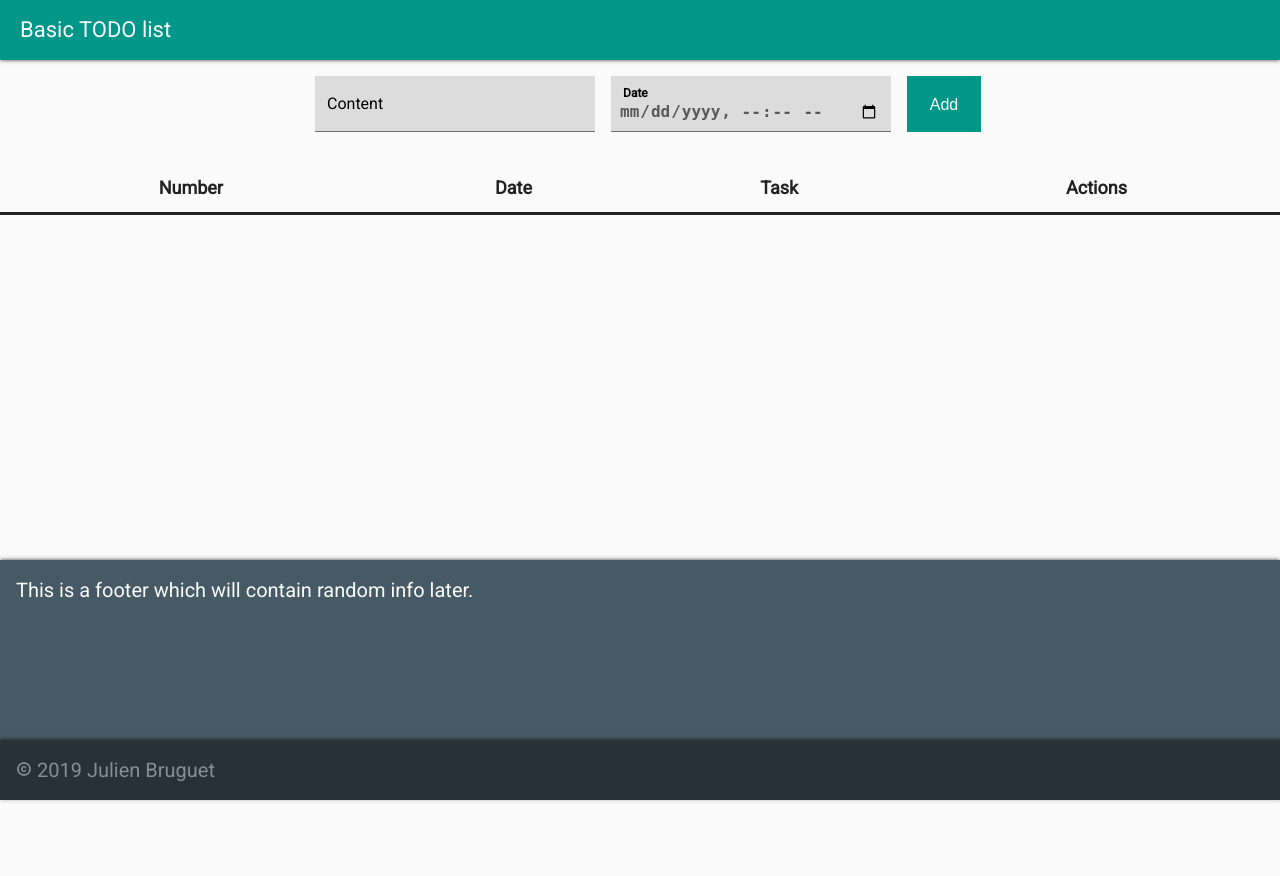
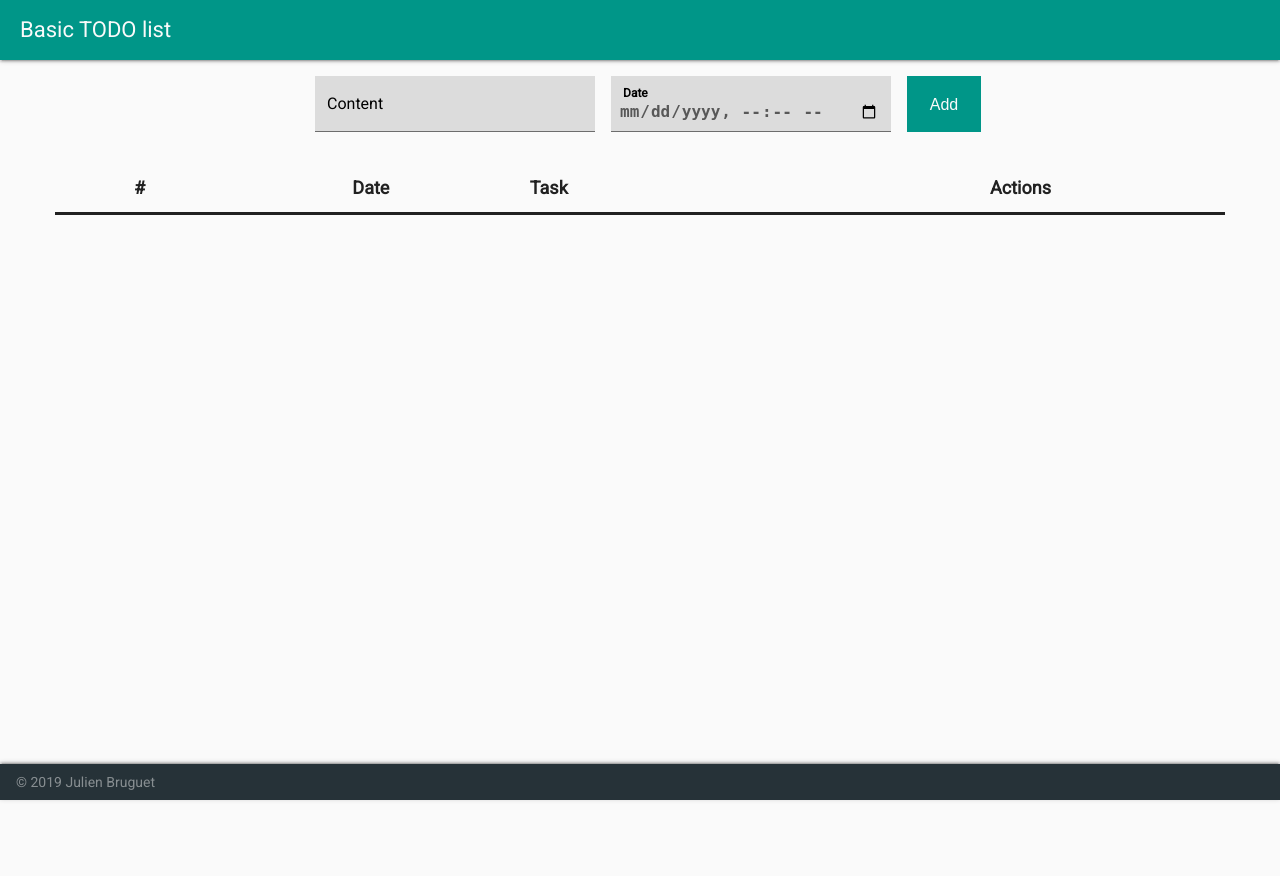
Before and after one commit to ImJulienB/basic-todo, a PHP site: page / in a window 1280 px wide. Run offline with PHP 8.4, Linux system fonts and the light colour scheme; data that the repository does not hold is empty.

Commit message:
More styling, footer modification, index.html instead of php

```diff
--- a/css/style.css
+++ b/css/style.css
@@ -5,7 +5,12 @@ body, html {
 	margin: 0;
 	font-family: 'Roboto', sans-serif;
 	background-color: #fafafa;
-	z-index: 0;
+
+}
+
+body {
+	position: relative;
+  	min-height: 100%;
 }
 
 
@@ -15,7 +20,7 @@ body, html {
 /* Header & footer styling */
 
 header {
-	z-index: 2;
+	z-index: 1;
 	height: 60px; width: 100%;
 	background-color: #009688;
 	color: #fafafa;
@@ -35,36 +40,18 @@ header > .title {
 
 footer {
 	z-index: 1;
-	height: 240px; width: 100%;
-	background-color: #455a64;
+	font-size: 14px;
+	line-height: 36px;
 	position: fixed;
 	bottom: 0;
-	color: #fafafa;
-	font-size: 20px;
-	line-height: 60px;
-	box-shadow: 0 -2px 2px 0 rgba(0,0,0,0.14),
-			0 -3px 1px -2px rgba(0,0,0,0.12),
-			0 -1px 5px 0 rgba(0,0,0,0.20);
-}
-
-footer > .info {
-	padding-left: 16px;
-}
-
-footer > .bottom {
-	width: 100%;
-	padding-left: 16px;
-	position: fixed;
-	bottom: 0;
+	left: 0;
+	right: 0;
 	background-color: #263238;
 	color: #FAFAFA75;
 	box-shadow: 0 -2px 2px 0 rgba(0,0,0,0.14),
 			0 -3px 1px -2px rgba(0,0,0,0.12),
 			0 -1px 5px 0 rgba(0,0,0,0.20);
-}
-
-.copyright-footer {
-	opacity: 0.55;
+			padding-left: 16px;
 }
 
 
@@ -74,8 +61,30 @@ footer > .bottom {
 /* Content class styling */
 
 .content {
+	padding-right: 15px;
+    padding-left: 15px;
 	margin-top: 76px;
-	margin-bottom: 300px;
+	margin-bottom: 44px;
+    margin-right: auto;
+    margin-left: auto;
+}
+
+@media (min-width: 768px) {
+	.content {
+    	width: 750px;
+	}
+}
+
+@media (min-width: 992px) {
+	.content {
+    	width: 970px;
+	}
+}
+
+@media (min-width: 1200px) {
+	.content {
+    	width: 1170px;
+	}
 }
 
 
@@ -102,20 +111,19 @@ th {
 }
 
 tr > td:nth-child(1) {
-	width: 10%;
+	width: 48px;
 }
 
 tr > td:nth-child(2) {
-	width: 20%;
+	width: 106px;
 }
 
-tr > td:nth-child(3) {
-	width: 55%;
+tr > th:nth-child(3), tr > td:nth-child(3) {
 	text-align: left;
 }
 
 tr > td:nth-child(4) {
-	width: 15%;
+	width: 104px;
 }
 
 
--- a/index.php
+++ b/index.html
@@ -28,11 +28,11 @@
 				<!-- Add form -->
 				<form class="form-control">
 					<div class="form-group">
-						<input type="text" name="message" id="message" class="form-control-input">
+						<input type="text" name="message" id="message" class="form-control-input" required>
 						<label for="message" class="form-label">Content</label>
 					</div>
 					<div class="form-group">
-						<input type="datetime-local" name="date" id="date" class="form-control-input">
+						<input type="datetime-local" name="date" id="date" class="form-control-input" required>
 						<label for="date" class="form-label">Date</label>
 					</div>
 					<input type="submit" name="submit" id="submit" value="Add" class="btn-add">
@@ -43,7 +43,7 @@
 			<!-- Tasks list -->
 			<table class="tasks-table">
 				<tr>
-					<th>Number</th><th>Date</th><th>Task</th><th>Actions</th>
+					<th>#</th><th>Date</th><th>Task</th><th>Actions</th>
 				</tr>
 				<!-- Tasks will be added over here like this:
 				<tr>
@@ -54,8 +54,7 @@
 		</div>
 
 		<footer>
-			<div class="info">This is a footer which will contain random info later.</div>
-			<div class="bottom"><img class="copyright-footer" src="img/copyright_white.png" width="16px"> 2019 Julien Bruguet</div>
+			© 2019 Julien Bruguet
 		</footer>
 
 		<!-- Some script for my form (something I am working on ;-) ) -->
```
